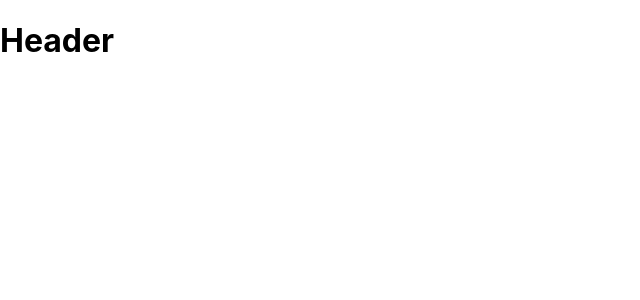
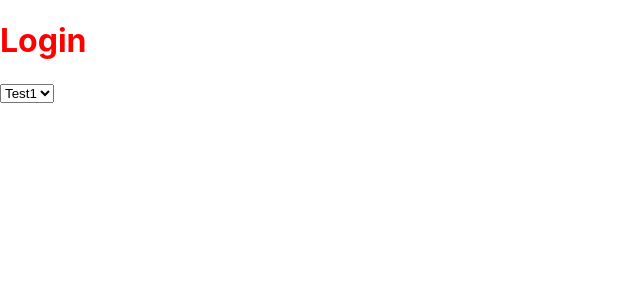
Before and after one commit to T1263/wyr, a React (Create React App) app: page / in a window 1280 px wide. Shown: the top 300 px of the page, without its empty margins (0-640 px from the left). Built offline with nearby package versions, Linux system fonts and the light colour scheme.

Commit message:
feat: login component+

```diff
--- a/src/App.js
+++ b/src/App.js
@@ -1,12 +1,18 @@
 import { useEffect } from 'react';
-import { useDispatch } from 'react-redux';
+import { useDispatch, useSelector } from 'react-redux';
 import { getInitialData } from './actions/shared';
 import '../src/styles/global.css';
+import Login from './components/Login';
+
 function App() {
   const dispatch = useDispatch();
+  const loggedUser = useSelector((state) => state.loggedUser);
+
   useEffect(() => {
     dispatch(getInitialData());
   });
+
+  if (loggedUser === null) return <Login />;
   return (
     <div className="App">
       <header className="App-header">
--- /dev/null
+++ b/src/components/Login.js
@@ -0,0 +1,12 @@
+import React from 'react';
+import css from '../styles/Login.module.css';
+import LoginForm from './_loginForm';
+
+export default function Login() {
+  return (
+    <div className={css.login}>
+      <h1 className={css.head}>Login</h1>
+      <LoginForm />
+    </div>
+  );
+}
--- /dev/null
+++ b/src/components/_loginForm.js
@@ -0,0 +1,14 @@
+import React from 'react';
+import css from '../styles/LoginForm.module.css';
+export default function LoginForm() {
+  return (
+    <div className={css.logInForm}>
+      <form>
+        <select name="" id="">
+          <option value="">Test1</option>
+          <option value="">Test2</option>
+        </select>
+      </form>
+    </div>
+  );
+}
--- /dev/null
+++ b/src/styles/Login.module.css
@@ -0,0 +1,3 @@
+.head {
+  color: red;
+}
--- /dev/null
+++ b/src/styles/LoginForm.module.css
@@ -0,0 +1,3 @@
+.logInForm {
+  color: red;
+}
```
